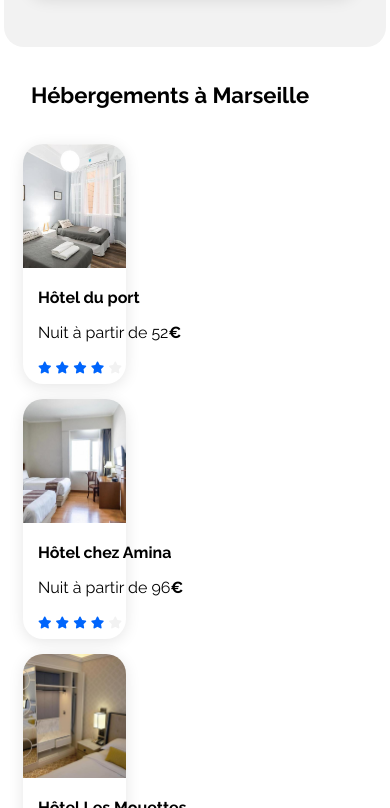
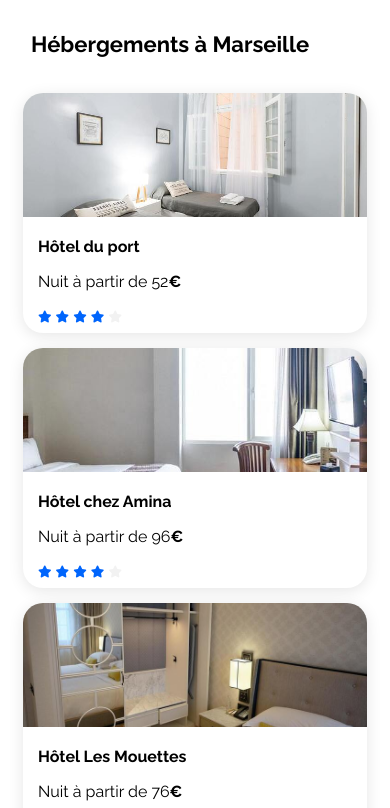
Before and after one commit to armadne/BOOKI-PROJET-MAIN, a plain HTML site: page index.html in a window 390 px wide. Shown: the part 1192-2000 px from the top of the page. Drawn offline with Linux system fonts and the light colour scheme.

```diff
--- a/css/style.css
+++ b/css/style.css
@@ -859,6 +859,7 @@ footer .assistance-footer {
   nav ul {
     gap: 10px;
     width: 100%;
+    flex-wrap: nowrap;
   }
 
   li:hover {
@@ -966,11 +967,18 @@ footer .assistance-footer {
     box-shadow: 0px 3px 15px 0px #0000001a;
   }
 
+
+  .hebergements-cards a {
+    width: 100%;
+  }
+
+
   .hebergements-cards {
     flex-direction: column;
     box-sizing: border-box;
     padding: 0 10px;
-    grid-template-columns: 1fr; /* 1 seule card par ligne */
+    /*width: 286vw;*/
+   /* grid-template-columns: 1fr; /* 1 seule card par ligne */
 
   }
 
@@ -1011,8 +1019,8 @@ footer .assistance-footer {
   .activites-cards {
     display: flex;
     padding: 15px 13px;
-
     flex-direction: column;
+    gap: 20px;
   }
 
   .hebergements-a-marseille {
```
